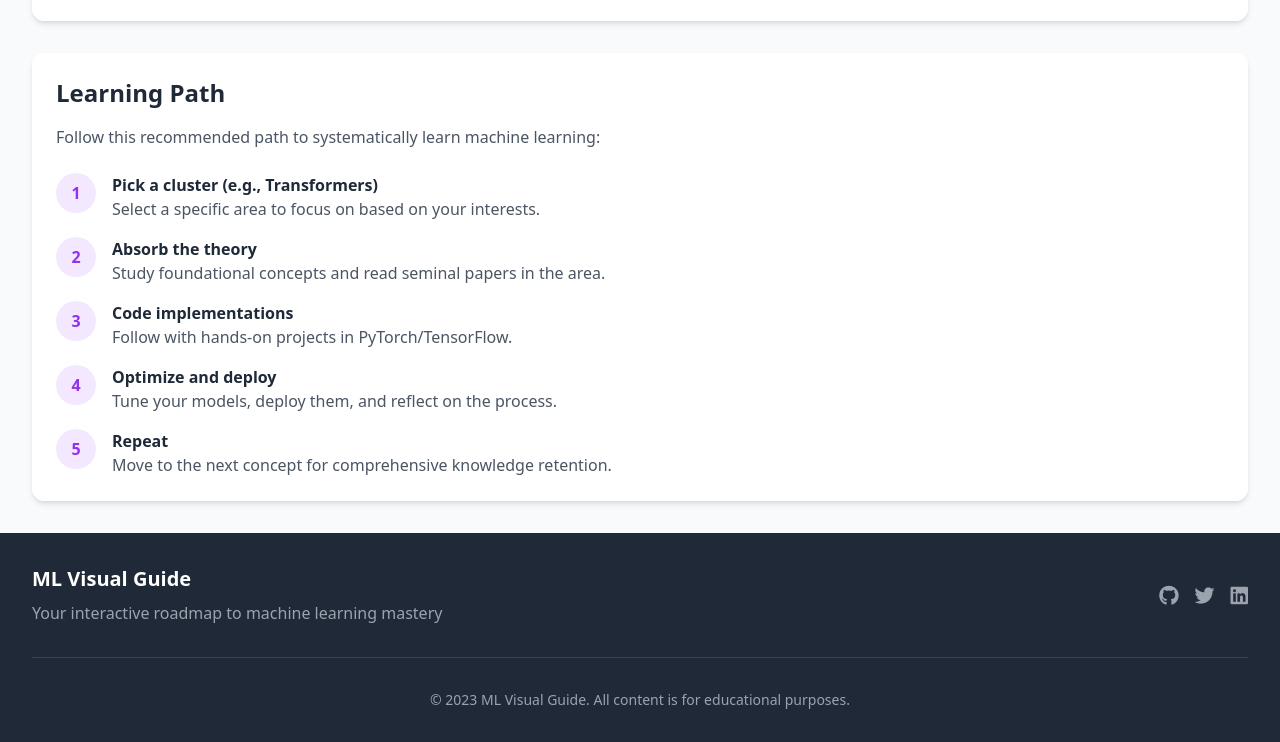
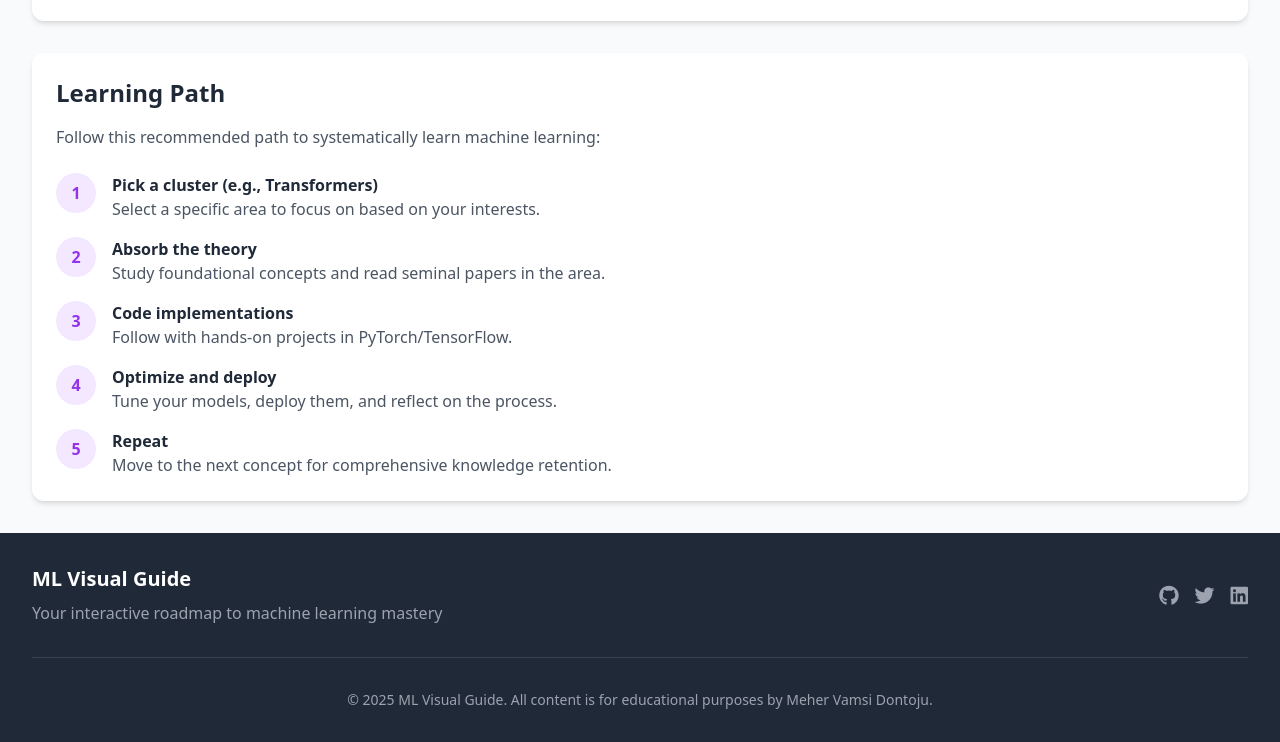
Before and after one commit to Mehervamsi1/ml-learning-path, a plain HTML site: page index.html in a window 1280 px wide. Shown: the part 1193-1935 px from the top of the page. Drawn offline with nearby package versions, Linux system fonts and the light colour scheme.

Commit message:
Update index.html

```diff
--- a/index.html
+++ b/index.html
@@ -734,7 +734,7 @@
                 </div>
             </div>
             <div class="border-t border-gray-700 mt-8 pt-8 text-center text-gray-400 text-sm">
-                <p>© 2023 ML Visual Guide. All content is for educational purposes.</p>
+                <p>© 2025 ML Visual Guide. All content is for educational purposes by Meher Vamsi Dontoju.</p>
             </div>
         </div>
     </footer>
```
